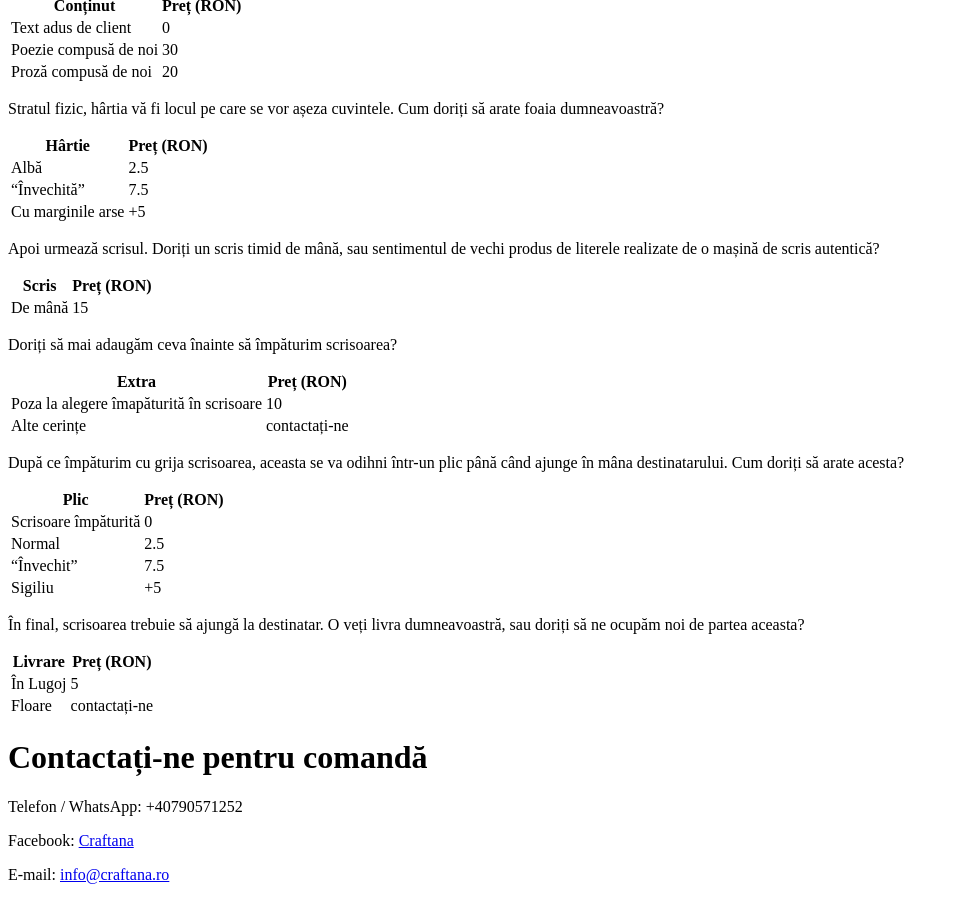
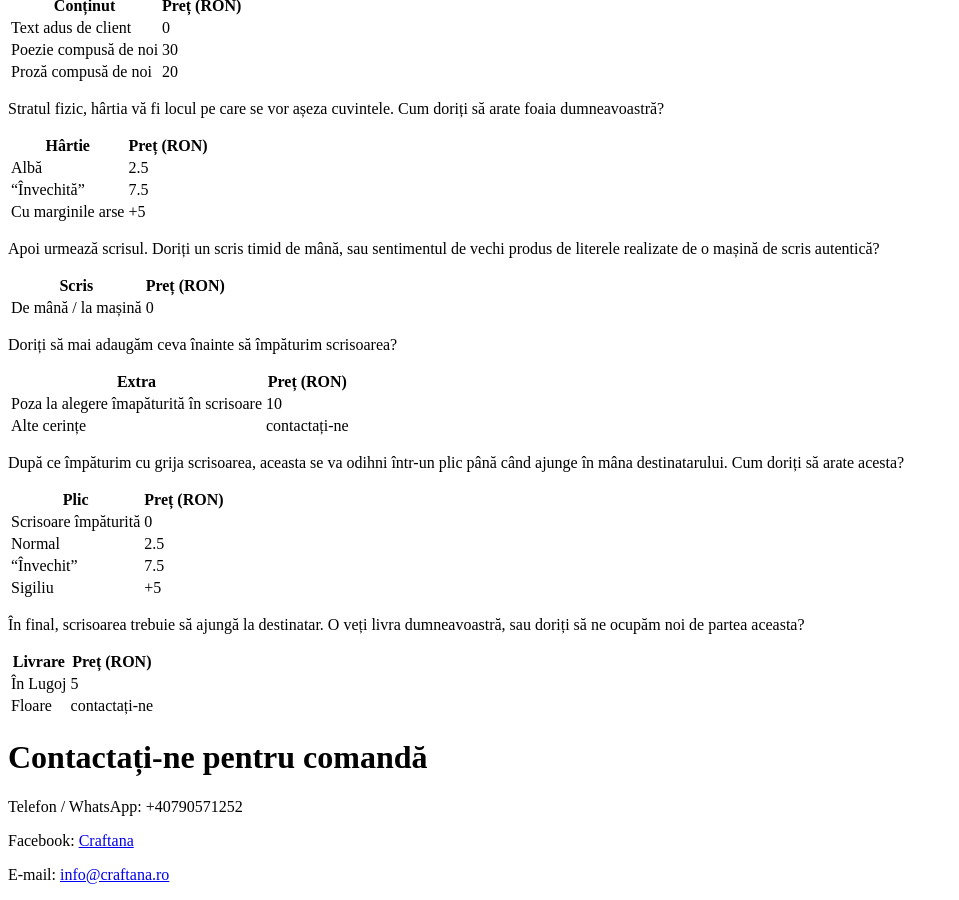
Before and after one commit to Tzeny/craftana, a Jekyll site: the page built from _posts/2020-02-04-letters.markdown, in a window 1280 px wide and 900 px high, scrolled down 7188 px. Shown: the whole window, without its empty margins (0-959 px from the left). Built offline with Jekyll 4.4.1, drawn with Linux system fonts in a browser that asks for light colours.

Commit message:
Changed writing price

```diff
--- a/_posts/2020-02-04-letters.markdown
+++ b/_posts/2020-02-04-letters.markdown
@@ -38,7 +38,7 @@ Apoi urmează scrisul. Doriți un scris timid de mână, sau sentimentul de vech
 
 | Scris     | Preț (RON) |
 |-----------|------|
-| De mână   | 15   |
+| De mână / la  mașină | 0   |
 
 Doriți să mai adaugăm ceva înainte să împăturim scrisoarea?
 
```
